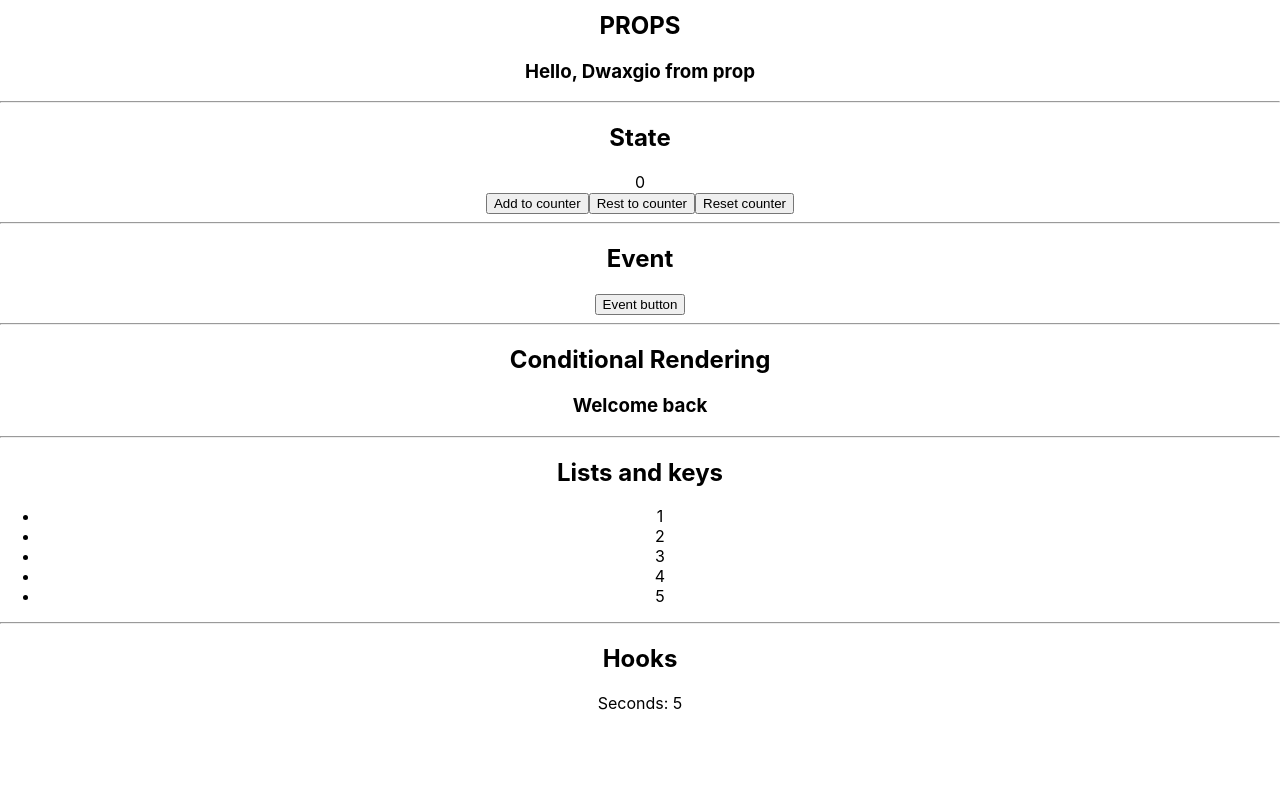
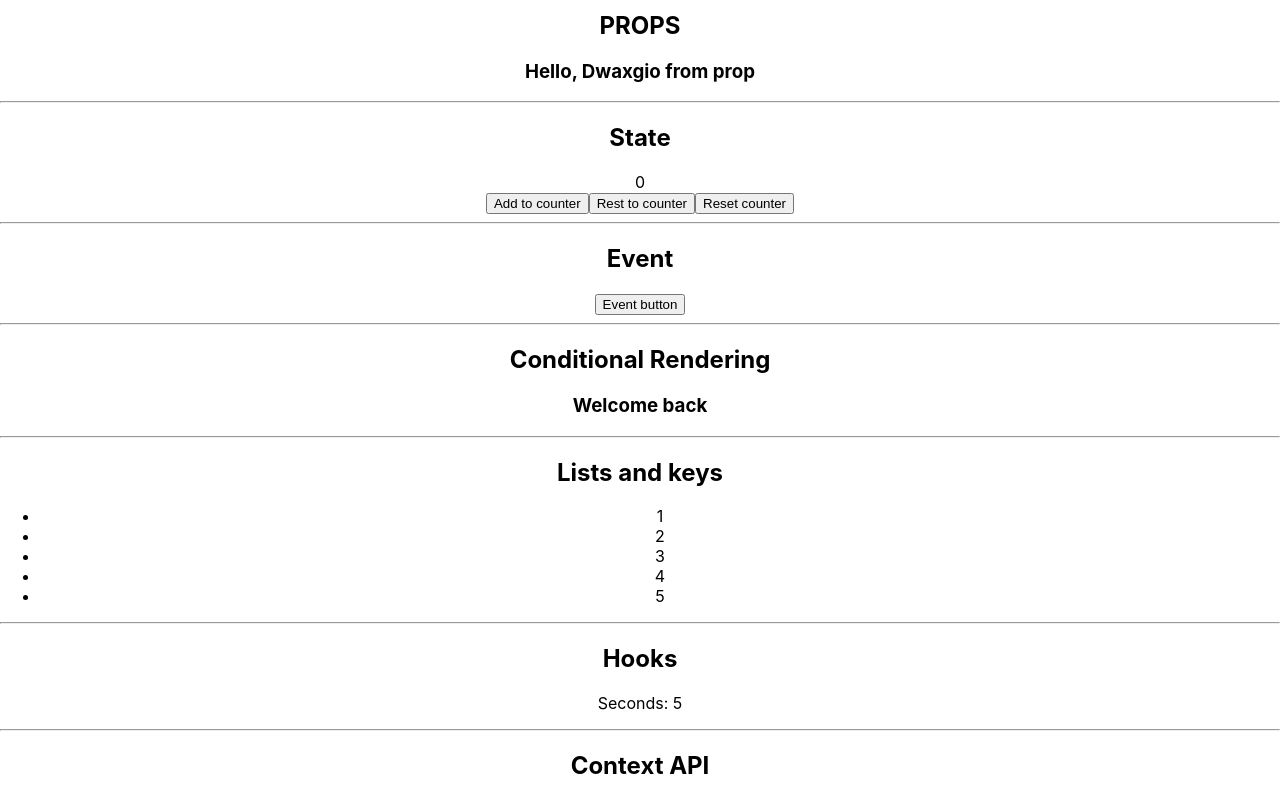
Before and after one commit to dwaxgio/react-typescript-practice, a React (Create React App) app: page / in a window 1280 px wide. Shown: the part 1395-2195 px from the top of the page. Before the commit the page ends 2124 px from the top, so only its background shows below. Built offline with nearby package versions, Linux system fonts and the light colour scheme.

Commit message:
Key concepts: React -> Context API

```diff
--- a/src/App.tsx
+++ b/src/App.tsx
@@ -20,6 +20,7 @@ import EEvent from "./components/react/EEvent";
 import FConditionalRendering from "./components/react/FConditionalRendering";
 import GListsAndKeys from "./components/react/GListsAndKeys";
 import HHooks from "./components/react/HHooks";
+import IContextAPI from "./components/react/IContextAPI";
 
 function App() {
   const { count, increment, decrement, reset } = useCounter(0);
@@ -80,6 +81,8 @@ function App() {
       <GListsAndKeys />
       <hr />
       <HHooks />
+      <hr />
+      <IContextAPI />
     </div>
   );
 }
--- a/src/components/react/HHooks.tsx
+++ b/src/components/react/HHooks.tsx
@@ -10,6 +10,7 @@ const HHooks = () => {
 
     return () => clearInterval(interval);
   }, []);
+
   return (
     <div>
       <h2>Hooks</h2>
--- /dev/null
+++ b/src/components/react/IContextAPI.tsx
@@ -0,0 +1,24 @@
+import React, { createContext, useContext } from "react";
+
+// const UserContext = createContext();
+
+// function UserProvider({ children }) {
+//   const user = { name: "Alice" };
+//   return <UserContext.Provider value={user}>{children}</UserContext.Provider>;
+// }
+
+// function UserProfile() {
+//   const user = useContext(UserContext);
+//   return <p>User: {user.name}</p>;
+// }
+
+const IContextAPI = () => {
+  return (
+    <div>
+      <h2>Context API</h2>
+      {/* {UserProfile()} */}
+    </div>
+  );
+};
+
+export default IContextAPI;
```
